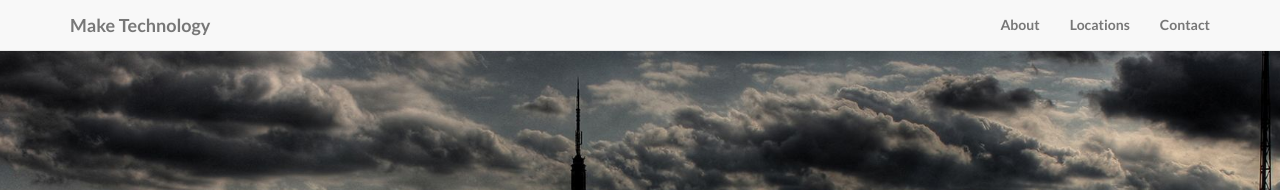
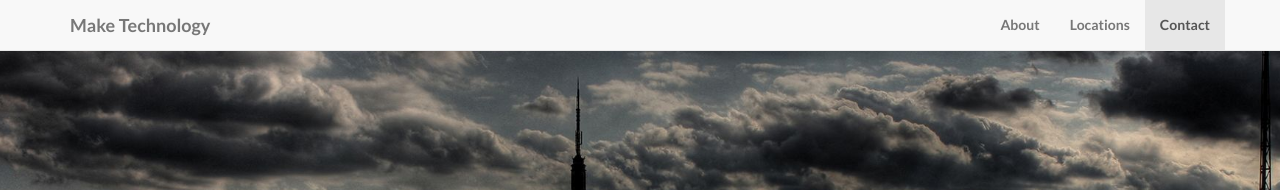
Before and after one commit to wemaketechnology/wemaketechnology.github.io, a Jekyll site: the page built from index.html, in a window 1280 px wide. Shown: the top 190 px of the page. Built offline with Jekyll 4.4.1, drawn with Linux system fonts in a browser that asks for light colours.

```diff
--- a/_config.yml
+++ b/_config.yml
@@ -82,4 +82,4 @@ highlighter: pygments
 
 blog_path: /blog.html
 # blog_path : /posts.html
-exclude: [js/bootstrap.js, js/jquery-1.11.0.js, css/landing-page.css, css/bootstrap.css, css/page.css, css/bootstrap-social.css, font-awesome-4.1.0/css/font-awesome.css, font-awesome-4.1.0/scss, font-awesome-4.1.0/less, "GemFile", "Gemfile.lock", README.md]
+exclude: [js/bootstrap.js, js/jquery-1.11.0.js, js/landing-page.js, css/landing-page.css, css/bootstrap.css, css/page.css, css/bootstrap-social.css, font-awesome-4.1.0/css/font-awesome.css, font-awesome-4.1.0/scss, font-awesome-4.1.0/less, "GemFile", "Gemfile.lock", README.md]
--- /dev/null
+++ b/js/landing-page-min.js
@@ -0,0 +1 @@
+$(function(){$("a.page-scroll").bind("click",function(b){var a=$(this);$("html, body").stop().animate({scrollTop:$(a.attr("href")).offset().top},1500,"easeInOutExpo");b.preventDefault()})});$("body").scrollspy({target:".navbar-fixed-top"});$(".navbar-collapse ul li a").click(function(){$(".navbar-toggle:visible").click()});$("div.modal").on("show.bs.modal",function(){var a=this;var b=a.id;window.location.hash=b;window.onhashchange=function(){if(!location.hash){$(a).modal("hide")}}});
```
Also changed, not shown: css/landing-page-min.css (+1 -1 lines).
